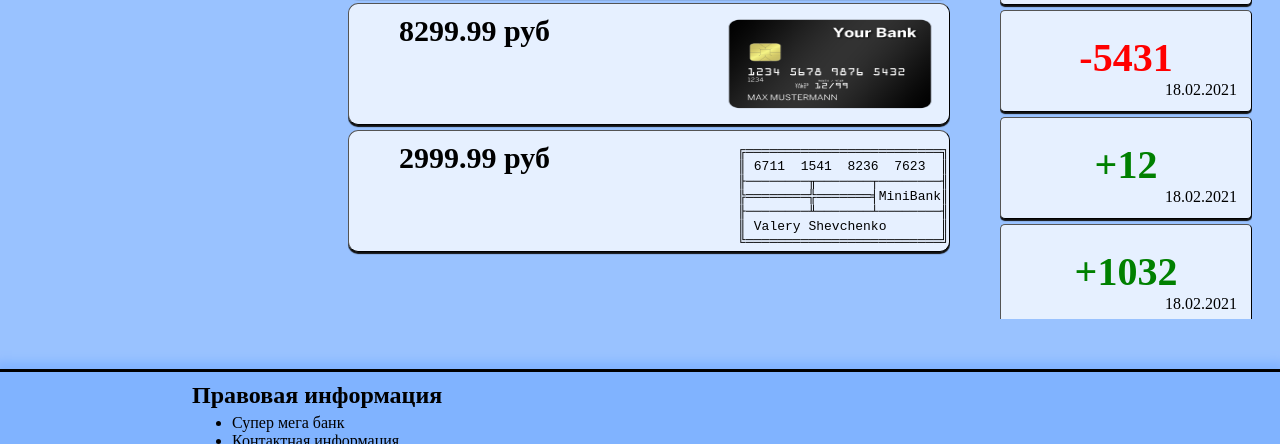
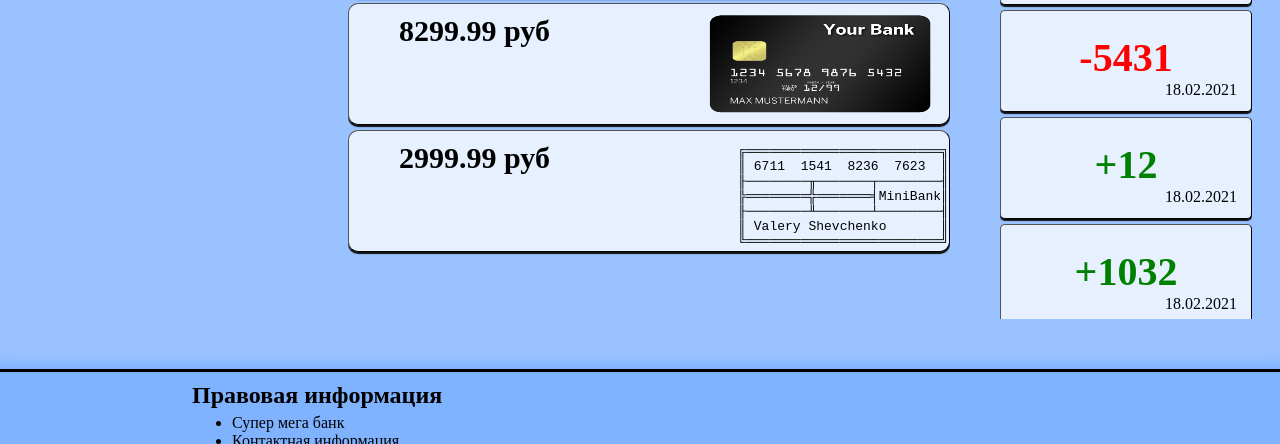
Before and after one commit to Walter-Rabbit/MiniBank.Web, a plain HTML site: page index.html in a window 1280 px wide. Shown: the part 801-1245 px from the top of the page. Drawn offline with Linux system fonts and the light colour scheme.

Commit message:
fix: card alignment

```diff
--- a/css/main.css
+++ b/css/main.css
@@ -91,9 +91,9 @@ div.money {
 section.cards img {
   display: flex;
   justify-content: right;
-  margin: 10px 10px 10px 120px;
-  height: 100px;
-  width: 230px;
+  margin: 5px 5px 10px 100px;
+  height: 110px;
+  width: 240px;
 }
 
 section.cards pre {
```
